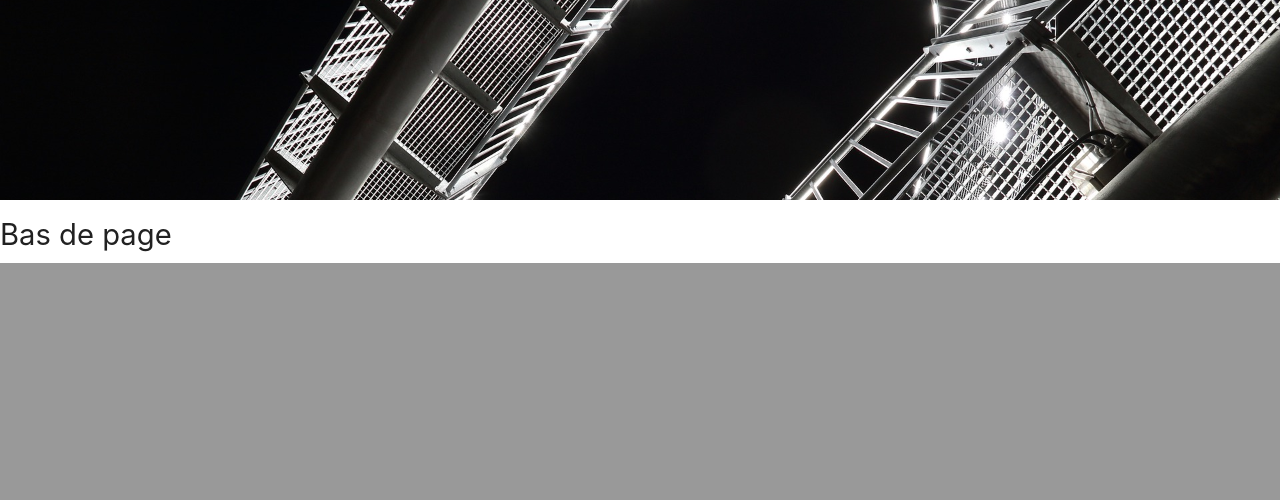
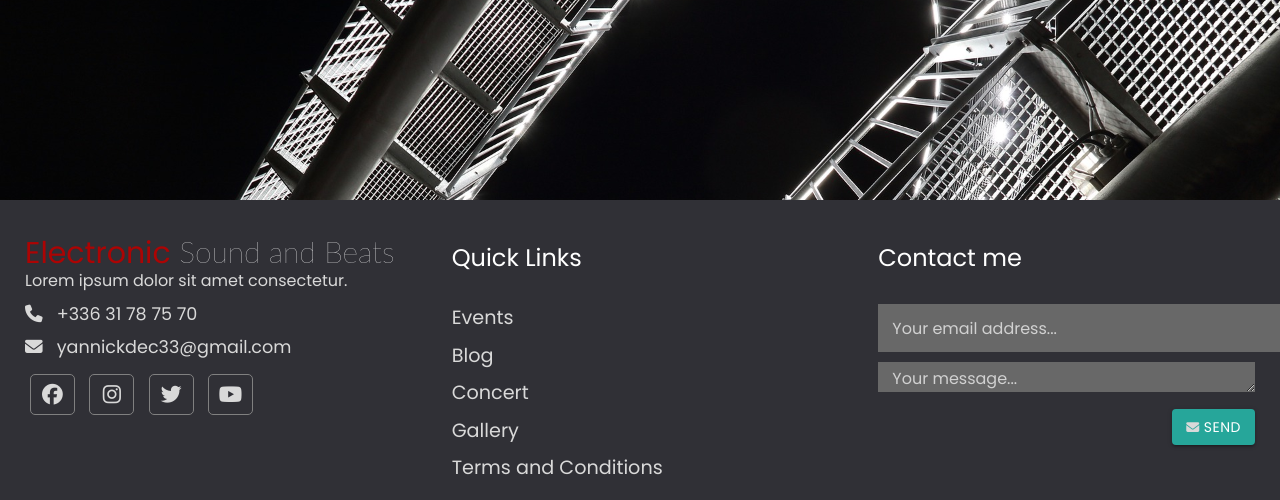
Before and after one commit to Yannick6633/Session8, a PHP site: page /index.html in a window 1280 px wide. Shown: the part 6000-6500 px from the top of the page. Before the commit the page ends 6263 px from the top, so only its background shows below. Run offline with PHP 8.4, Linux system fonts and the light colour scheme; some libraries are stand-ins or nearby versions.

Commit message:
N10 Footer & Responsive

```diff
--- a/index.html
+++ b/index.html
@@ -2,18 +2,41 @@
 <html lang="en">
 
 <head>
+
   <meta charset="UTF-8">
-  <meta name="viewport" content="width=device-width, initial-scale=1.0, maximum-scale=1.0">
+  <meta name="viewport" content="width=device-width, initial-scale=1.0, maximum-scale=1.0, user-scalable=no">
   <meta name="apple-mobile-web-app-capable" content="yes">
   <meta name="msapplication-tap-highlight" content="no">
 
   <title>Sessi8n</title>
-  <link rel="stylesheet" href="https://cdnjs.cloudflare.com/ajax/libs/materialize/1.0.0/css/materialize.min.css">
-  <link rel="stylesheet" type="text/css" href="/src/css/main.css">
-  <link rel="stylesheet" type="text/css" href="/src/css/nav.css">
-  <link rel="stylesheet" type="text/css" href="/src/css/parallax.css">
+
+  <link href="https://cdnjs.cloudflare.com/ajax/libs/materialize/1.0.0/css/materialize.min.css" rel="stylesheet">
+  <link href="http://maxcdn.bootstrapcdn.com/bootstrap/3.3.5/css/bootstrap.min.css" rel="stylesheet">
+  <link href="http://maxcdn.bootstrapcdn.com/font-awesome/4.3.0/css/font-awesome.min.css" rel="stylesheet">
+  <link href="/src/css/dj.css" rel="stylesheet">
+  <link href="/src/css/nav.css" rel="stylesheet">
+  <link href="/src/css/main.css" rel="stylesheet">
+  <link href="/src/css/parallax.css" rel="stylesheet">
+  <link href="/src/css/footer.css" rel="stylesheet">
+
+  <style type="text/css">
+    html {
+      min-height: 100%;
+    }
 
 
+    body {
+      font-family: 'Cinzel', serif;
+      font-weight: 300;
+      font-size: 16px;
+    }
+
+    h1,
+    h2,
+    h3 {
+      font-weight: 200;
+    }
+  </style>
 
 
 
@@ -22,25 +45,23 @@
 <body>
 
   <!-- NAVBAR -->
+
   <nav>
-    <div class="logo">
-      <h4>SX8</h4>
-    </div>
     <ul class="nav-links">
       <li>
-        <a href="#">HOME</a>
+        <a href="#">HOME.</a>
       </li>
       <li>
-        <a href="/src/view/dj.html">DJ</a>
+        <a href="/src/view/dj.html">DJEE.</a>
       </li>
       <li>
-        <a href="/src/view/albums.html">DISCOGRAPHY</a>
+        <a href="/src/view/discography.html">DISCOGRAPHY.</a>
       </li>
       <li>
-        <a href="/src/view/news.html">NEWS</a>
+        <a href="/src/view/articles.html">ARTICLES.</a>
       </li>
       <li>
-        <a href="/src/view/contact.html">CONTACT</a>
+        <a href="/src/view/blog.html">Blog.</a>
       </li>
     </ul>
     <div class="burger">
@@ -52,7 +73,7 @@
 
   <!-- HOME -->
 
-  <header>
+  <header class="homepage">
     <video src="/src/video/smoke.mp4" autoplay muted type="mp4"></video>
     <h1>
       <span>S</span>
@@ -70,8 +91,8 @@
   <section>
     <div class="img1">
       <div class="box box1">
-        <h2>SOUND AND ELECTRONICS BEATS.</h2>
-        <p class="date"></p>
+        <h2>Electronic Sound and Beats.</h2>
+
         <div class="text">
           Lorem ipsum dolor sit amet consectetur adipisicing elit. Aliquid est assumenda rerum magnam
           nesciunt
@@ -92,8 +113,8 @@
   <section>
     <div class="img2">
       <div class="box box2">
-        <h2>DJ.</h2>
-        <p class="date"></p>
+        <h2>Djee.</h2>
+
         <div class="text">
           Lorem ipsum dolor sit amet consectetur adipisicing elit. Aliquid est assumenda rerum magnam
           nesciunt
@@ -114,8 +135,8 @@
   <section>
     <div class="img3">
       <div class="box box3">
-        <h2>DISCOGRAPHY.</h2>
-        <p class="date"></p>
+        <h2>Discography.</h2>
+
         <div class="text">
           Lorem ipsum dolor sit amet consectetur adipisicing elit. Aliquid est assumenda rerum magnam
           nesciunt
@@ -136,8 +157,8 @@
   <section>
     <div class="img4">
       <div class="box box4">
-        <h2>NEWS.</h2>
-        <p class="date"></p>
+        <h2>Articles.</h2>
+
         <div class="text">
           Lorem ipsum dolor sit amet consectetur adipisicing elit. Aliquid est assumenda rerum magnam
           nesciunt
@@ -158,8 +179,8 @@
   <section>
     <div class="img5">
       <div class="box box5">
-        <h2>CONTACT.</h2>
-        <p class="date"></p>
+        <h2>Blog.</h2>
+
         <div class="text">
           Lorem ipsum dolor sit amet consectetur adipisicing elit. Aliquid est assumenda rerum magnam
           nesciunt
@@ -171,22 +192,83 @@
           praesentium dolorem? Vel a error accusantium exercitationem, non iure distinctio voluptatum vitae
           saepe?
         </div>
-        <button class="learn">CONTACT ME</button>
+        <button class="learn">LEARN MORE</button>
       </div>
     </div>
 
   </section>
 
-  <!-- FOOTER -->
+  <!-- Footer -->
 
-  <footer>
-    <h3>Bas de page</h3>
-  </footer>
+  <div class="footer">
+    <div class="footer-content">
+
+      <div class="footer-section about">
+        <h2 class="logo-text"><span>Electronic</span> Sound and Beats</h2>
+        <p>
+          Lorem ipsum dolor sit amet consectetur.
+        </p>
+        <div class="contact">
+          <span><i class="fas fa-phone"></i> &nbsp; +336 31 78 75 70</span>
+          <span><i class="fas fa-envelope"></i> &nbsp; yannickdec33@gmail.com</span>
+        </div>
+        <div class="socials">
+          <a href="#"><i class="fab fa-facebook"></i></a>
+          <a href="#"><i class="fab fa-instagram"></i></a>
+          <a href="#"><i class="fab fa-twitter"></i></a>
+          <a href="#"><i class="fab fa-youtube"></i></a>
+        </div>
+      </div>
+
+      <div class="footer-section links">
+        <h3>Quick Links</h3>
+        <br>
+        <ul>
+          <a href="#">
+            <li>Events</li>
+          </a>
+          <a href="#">
+            <li>Blog</li>
+          </a>
+          <a href="#">
+            <li>Concert</li>
+          </a>
+          <a href="#">
+            <li>Gallery</li>
+          </a>
+          <a href="#">
+            <li>Terms and Conditions</li>
+          </a>
+        </ul>
+      </div>
+
+      <div class="footer-section contact-form">
+        <h3>Contact me</h3>
+        <br>
+        <form action="index.html" method="POST">
+          <input type="email" name="email" class="text-input contact-input" placeholder="Your email address...">
+          <textarea name="message" class="text-input contact-input" placeholder="Your message..."></textarea>
+          <button type="submit" class="btn btn-big contact-btn">
+            <i class="fas fa-envelope"></i>
+            Send
+          </button>
+        </form>
+      </div>
+
+    </div>
+
+    <div class="footer-bottom">
+      &copy; Electronic Sound and Beats | Designed by Yannick Decombes
+    </div>
+  </div>
+
+  <!-- // Footer -->
 
   <script src="https://ajax.googleapis.com/ajax/libs/jquery/2.2.4/jquery.min.js"></script>
   <script src="https://cdnjs.cloudflare.com/ajax/libs/ScrollMagic/2.0.7/ScrollMagic.min.js"></script>
-  <script src="https://cdnjs.cloudflare.com/ajax/libs/ScrollMagic/2.0.7/plugins/debug.addIndicators.min.js"></script>
+  <!--script src="https://cdnjs.cloudflare.com/ajax/libs/ScrollMagic/2.0.7/plugins/debug.addIndicators.min.js"></script-->
   <script src="https://cdnjs.cloudflare.com/ajax/libs/materialize/1.0.0/js/materialize.min.js"></script>
+  <script src="https://kit.fontawesome.com/a076d05399.js"></script>
   <script src="src/js/nav.js"></script>
   <script src="/src/js/parallax.js"></script>
 
--- /dev/null
+++ b/src/css/footer.css
@@ -0,0 +1,113 @@
+@import url('https://fonts.googleapis.com/css?family=Poppins:400,500,600,700&display=swap');
+*{
+  margin: 0;
+  padding: 0;
+  color: #d9d9d9;
+  box-sizing: border-box;
+  font-family: 'Poppins', sans-serif;
+}
+
+.footer {
+    background: #303036;
+    color: #d3d3d3;
+    height: 400px;
+    position: relative;
+}
+
+.footer .footer-content {
+    height: 350px;
+    display: flex;
+}
+
+.footer .footer-content .footer-section {
+    flex: 1;
+    padding: 25px;
+
+}
+
+.footer .footer-content h2,
+.footer .footer-content h3 {
+    color: #fff;
+}
+
+.footer .footer-content .about h2 span {
+    color: rgb(172, 4, 4);
+}
+
+.footer .footer-content .about .contact span {
+    display: block;
+    font-size: 1.1em;
+    margin-bottom: 8px;
+}
+
+.footer .footer-content .about .socials a {
+    border: 1px solid gray;
+    width: 45px;
+    height: 41px;
+    padding-top: 5px;
+    margin: 5px;
+    text-align: center;
+    display: inline-block;
+    font-size: 1.3em;
+    border-radius: 5px;
+    transition: all .3s;
+}
+
+.footer .footer-content .about .socials a:hover {
+    border: 1px solid rgb(172, 4, 4);
+    color: #fff;
+    transition: all .3s;
+}
+
+.footer .footer-content .links ul a {
+    display: block;
+    margin-bottom: 10px;
+    font-size: 1.2em;
+    transition: all .3s;
+}
+
+.footer .footer-content .links ul a:hover {
+    color: rgb(172, 4, 4);
+    margin-left: 15px;
+    transition: all .3s;
+}
+
+
+/********** SECTION CONTACT **********/
+
+.footer .footer-content .contact-form .contact-input {
+    background: #686868;
+    color: darkred;
+    margin-bottom: 10px;
+    line-height: 1.5rem;
+    padding: .9rem 1.4rem;
+    border: none;
+}
+
+.footer .footer-content .contact-form .contact-input:focus {
+    background: #000;
+}
+
+.footer .footer-content .contact-form .contact-btn {
+    float: right;
+}
+
+.btn-big {
+    padding: .7rem 1.3rem;
+    line-height: 1.3rem;
+}
+
+
+/*********** **********/
+
+.footer .footer-bottom {
+    background: #343a40;
+    color: #686868;
+    height: 50px;
+    width: 100%;
+    text-align: center;
+    position: absolute;
+    bottom: 0px;
+    left: 0px;
+    padding-top: 20px;
+}
--- a/src/css/nav.css
+++ b/src/css/nav.css
@@ -1,8 +1,8 @@
-/* {
+* {
     margin: 0px;
     padding: 0px;
     box-sizing: border-box;
-}*/
+}
 
 nav {
     top: 0;
@@ -18,12 +18,12 @@ nav {
     z-index: 100000;
 }
 
-.logo {
+/*.logo {
     color: #fff;
     text-transform: uppercase;
     letter-spacing: 5px;
     font-size: 25px;
-}
+}*/
 
 .nav-links {
     display: flex;
@@ -56,11 +56,11 @@ nav {
     transition: all 0.3s ease;
 }
 
-@media screen and (max-width:1024px) {
+/*@media screen and (max-width:1200px) {
     .nav-links {
         width: 60%;
     }
-}
+}*/
 
 @media screen and (max-width:768px) {
     body {
@@ -84,6 +84,7 @@ nav {
     }
     .burger {
         display: block;
+        position: absolute;
     }
 }
 
--- a/src/css/parallax.css
+++ b/src/css/parallax.css
@@ -2,67 +2,100 @@ html {
   font-size: 62.5%;
 }
 
-body {
+/*body {
   margin: 0;
   padding: 0;
 }
+/********** HEADER *********/
 
-header {
+/*header {
   background: url('/src/image/black.jpg');
   height: 100vh;
   width: 100%;
   background-size: cover;
   background-position: center;
+  padding: 0;
+  margin: 0;
+}*/
 
-}
-
-h1 {
+/*h1 {
   text-align: center;
   color: #fff;
   font-family: 'Cinzel', serif;
   font-size: 13rem;
   margin: 0;
   position: relative;
-  /*top: 25rem;*/
+
   letter-spacing: 5px;
   width: 100%;
+}*/
+
+/********** MEDIA HEADER **********/
+
+@media screen and (max-width: 1000px) {
+  .homepage {
+      height: 700px;
+      min-height: 0;
+      max-width: 100%;
+      padding: 0%;
+  }
+  h1 span {
+      font-size: 70px;
+      margin: 0 30px 0 30px;
+      padding-top: 100px;
+  }
+  header span {
+      margin: 20px 0 20px 30px;
+  }
+
 }
 
-/* Section */
+@media screen and (max-width: 700px) {
+  .homepage {
+      height: 600px;
+  }
+  h1 span{
+      font-size: 50px;
+      margin: 0 30px;
+  }
+  header span {
+      font-size: 20px;
+  }
 
-.img1 {
-  background: url('/src/image/img1.jpg');
-  height: 108rem;
-  background-size: cover;
-  background-position: center;
-  background-attachment: fixed;
 }
+
+@media screen and (max-width: 500px) {
+  h1 {
+      font-size: 35px;
+  }
+  header span {
+      font-size: 16px;
+  }
+
+}
+
+/********** Section **********/
 
 .box {
   position: relative;
   top: 50%;
   left: 50%;
   transform: translate(-50%, -50%);
-  width: 82rem;
+  width: 75rem;
   height: 45rem;
   text-align: center;
   background: rgba(0,0,0,0.3);
   color: white;
   line-height: 1.5rem;
- font-family: 'Cinzel', serif;
+  font-family: 'Cinzel', serif;
   font-weight: 100;
   padding: 3.5rem;
 }
 
 h2 {
-  font-size: 4rem;
+  font-size: 3rem;
   font-family: 'lato', sans-serif;
   line-height: 1.25rem;
-}
-
-.date {
-  font-size: 2rem;
-  opacity: 0.7;
 }
 
 .text {
@@ -89,6 +122,16 @@ h2 {
 .learn:hover {
   background: rgba(255,255,255,0.9);
   color: black;
+}
+
+/* Premiere section */
+
+.img1 {
+  background: url('/src/image/img1.jpg');
+  height: 108rem;
+  background-size: cover;
+  background-position: center;
+  background-attachment: fixed;
 }
 
 /* Deuxieme section */
@@ -157,3 +200,29 @@ h2 {
 .fade-in {
   opacity: 1;
 }
+/********** **********/
+
+@media screen and (max-width: 1300px) {
+  .text {
+      font-size: 25px;
+      margin: 0 30px;
+  }
+
+}
+@media screen and (max-width: 700px) {
+
+.text {
+  font-size: 22px;
+  margin: 0 25px;
+}
+}
+@media screen and (max-width: 550px) {
+
+  .box .box1 {
+      flex-direction: column;
+  }
+  .text {
+      font-size: 20px;
+      margin: 20px 0px;
+  }
+}
```
Also changed, not shown: src/view/articles.html (renamed from src/view/albums.html, +17 -9 lines), src/view/blog.html (renamed from src/view/contact.html, +15 -8 lines), src/view/discography.html (renamed from src/view/news.html, +16 -9 lines), src/view/dj.html (+26 -16 lines).
